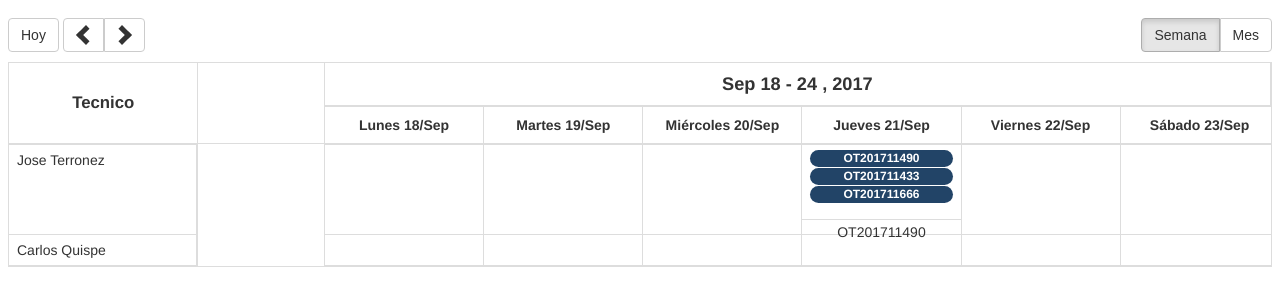
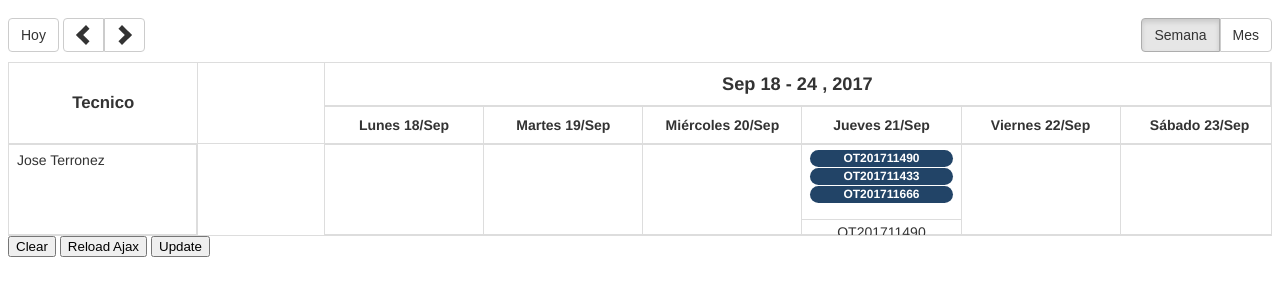
Before and after one commit to victorest03/miniSchedulerJs, a website: page index.html in a window 1280 px wide. Drawn offline with nearby package versions, Linux system fonts and the light colour scheme; files that its build step writes are made by us from their sources.

Commit message:
finish commit

```diff
--- /dev/null
+++ b/data.json
@@ -0,0 +1,28 @@
+[
+    {
+        "name": "Jose Terronez",
+        "data": [
+            {
+                "date": "2017-09-21T00:00:00.00",
+                "info": "OT201711490"
+            },
+            {
+                "date": "2017-09-21T00:00:00.00",
+                "info": "OT201711433"
+            },
+            {
+                "date": "2017-09-21T00:00:00.00",
+                "info": "OT201711666"
+            }
+        ],
+        "footer":[
+            {
+                "date": "2017-09-21T00:00:00.00",
+                "contend": "OT201711490"
+            }
+        ],
+        "extra": {
+            "pk_eTecnico": 5
+        }
+    }
+]
--- a/gulpfile.js
+++ b/gulpfile.js
@@ -50,4 +50,4 @@
     gulp.watch("./scss/**/*.scss",["CompileSass"]);
     gulp.watch(["./css/**/*.css", "!./css/**/*.min.css"],["minifycss"]);
     gulp.watch(["./js/**/*.js","!./js/**/*.min.js"],["minifyjs"]);
-});1
+});
--- a/index.html
+++ b/index.html
@@ -9,6 +9,9 @@
 </head>
 <body>
     <div id="calendario"></div>
+    <button id="clear">Clear</button>
+    <button id="reload">Reload Ajax</button>
+    <button id="update">Update</button>
     <script src="https://code.jquery.com/jquery-3.2.1.min.js"></script>
     <script src="/js/miniScheduler.min.js"></script>
     <script src="/js/index.min.js"></script>
--- a/js/index.js
+++ b/js/index.js
@@ -1,47 +1,22 @@
 $(function(){
-    $("#calendario").miniSheduler({
-        url:"",
-        customData:[
-            {
-                name: "Jose Terronez",
-                data: [
-                    {
-                        date: new Date(),
-                        info: "OT201711490"
-                    },
-                    {
-                        date: new Date(),
-                        info: "OT201711433"
-                    },
-                    {
-                        date: new Date(),
-                        info: "OT201711666"
-                    }
-                ],
-                footer:[
-                    {
-                        date: new Date(),
-                        contend: "OT201711490"
-                    }
-                ]
-            },
-            {
-                name: "Carlos Quispe",
-                data: [
-                    {
-                        date: new Date("09/07/2017"),
-                        info: "OT201751210"
-                    }
-                ],
-                footer:[
-                    {
-                        date: new Date("09/08/2017"),
-                        contend: "Guardia",
-                        background: "red",
-                        color: "white"
-                    }
-                ]
-            }
-        ]
+    var miniSheduler = $("#calendario").miniSheduler({
+        ajax:{
+            url:"./data.json"
+        },
+        onClick:function(data){
+            console.log(data)
+        }
+    })
+
+    $("#clear").on("click",()=>{
+        miniSheduler.destroy();
+    })
+
+    $("#reload").on("click",()=>{
+        miniSheduler.load.url("/data2.json");
+    })
+
+    $("#update").on("click",()=>{
+        miniSheduler.load.update();
     })
 })
--- a/js/miniScheduler.js
+++ b/js/miniScheduler.js
@@ -3,7 +3,7 @@
 $.fn.extend({
     miniSheduler: function(parameters) {
 
-        var rangeDateVisible,modeView;
+        var rangeDateVisible,modeView,ajaxUrl;
         var customData = [];
         var defaultConfig = {
             mode: "week",
@@ -13,7 +13,8 @@
                 dayNames: ["Domingo", "Lunes", "Martes", "Miércoles", "Jueves", "Viernes", "Sábado"],
                 dayNamesShort: ["Dom", "Lun", "Mar", "Mié", "Jue", "Vie", "Sáb"],
                 dayNamesMin: ["D", "L", "M", "X", "J", "V", "S"]
-            }
+            },
+            draggable: false
         }
 
         const $miniSheduler = $(this).addClass("miniSheduler");
@@ -163,8 +164,19 @@
         });
 
         $("body").on("click", ".time-area-item", function () {
-            const $thisId = $(this).attr("id");
-            console.log(customData[$thisId.split("-")[3]].data[$thisId.split("-")[4]]);
+            let $thisId = $(this).attr("id");
+            let indexRow = $thisId.split("-")[3];
+            let indexItem = $thisId.split("-")[4];
+
+            let dataItem = {
+                name: customData[indexRow].name,
+                extra: customData[indexRow].extra,
+                item: customData[indexRow].data[indexItem]
+            }
+
+            if(defaultConfig.onClick){
+                defaultConfig.onClick(dataItem);
+            }
         });
 
         function changeView(requireDate) {
@@ -206,6 +218,18 @@
             });
         }
 
+        function ajaxRequest(){
+            $.ajax({
+                url: ajaxUrl,
+                type: "GET",
+                dataType: "json",
+                success: function (data) {
+                    customData = data;
+                    loadData();
+                }
+            });
+        }
+
         function loadData() {
             $mnsBodyMnsResourceArea.find("table>tbody").html("");
             $mnsBodyMnsTimeArea.find("table>tbody").html("");
@@ -222,16 +246,18 @@
 
                 for (let i = 0; i < rangeDateVisible.length; i++) {
                     var contendTd = $("<td>");
-                    var contendRow = $(`<div class="mns-row mns-area-row-${index}" ondrop="drop(event)" ondragover="allowDrop(event)">`);
+                    var contendRow = $(`<div class="mns-row mns-area-row-${index}" ${defaultConfig.draggable ? 'ondrop="drop(event)" ondragover="allowDrop(event)"':''}>`);
                     $.each(value.data, function (id, val) {
-                        if (rangeDateVisible[i].getDate() === val.date.getDate() && rangeDateVisible[i].getMonth() === val.date.getMonth() && rangeDateVisible[i].getFullYear() === val.date.getFullYear()) {
-                            contendRow.append(`<div class='time-area-item' id='time-area-item-${index}-${i}' draggable='true' ondragstart="drag(event)">${val.info}</div>`);
+                        let dateCustom = new Date(val.date);
+                        if (rangeDateVisible[i].getDate() === dateCustom.getDate() && rangeDateVisible[i].getMonth() === dateCustom.getMonth() && rangeDateVisible[i].getFullYear() === dateCustom.getFullYear()) {
+                            contendRow.append(`<div class='time-area-item' id='time-area-item-${index}-${id}' ${defaultConfig.draggable ? 'draggable="true" ondragstart="drag(event)"':''}>${val.info}</div>`);
                         }
                     });
                     contendTd.append(contendRow);
                     if(value.footer){
                         $.each(value.footer, function (id, val) {
-                            if (rangeDateVisible[i].getDate() === val.date.getDate() && rangeDateVisible[i].getMonth() === val.date.getMonth() && rangeDateVisible[i].getFullYear() === val.date.getFullYear()) {
+                            let dateCustom = new Date(val.date);
+                            if (rangeDateVisible[i].getDate() === dateCustom.getDate() && rangeDateVisible[i].getMonth() === dateCustom.getMonth() && rangeDateVisible[i].getFullYear() === dateCustom.getFullYear()) {
                                 let f = $(`<div class="mns-row-pie">${val.contend}</div>`);
                                 if(val.background) f.css({background: val.background})
                                 if(val.color) f.css({color: val.color})
@@ -314,14 +340,38 @@
         }
 
         function initial() {
+            modeView = defaultConfig.mode;
+            if(parameters.ajax.data) customData = parameters.ajax.data;
+            else if(parameters.ajax.url && parameters.ajax.url.length !== 0){
+                ajaxUrl = parameters.ajax.url;
+                ajaxRequest();
+            }
 
-            modeView = defaultConfig.mode;
-            customData = parameters.customData;
-
+            defaultConfig.draggable = parameters.draggable;
+            defaultConfig.onClick = parameters.onClick;
             changeView();
             loadData();
         }
 
         initial();
+
+        return {
+            destroy : function(){
+                $miniSheduler.html("");
+            },
+            load:{
+                url:function(url){
+                    ajaxUrl = url
+                    ajaxRequest()
+                },
+                data:function(dataReload){
+                    customData = dataReload;
+                    loadData();
+                },
+                update:function(){
+                    ajaxRequest();
+                }
+            }
+        }
     }
   });
```
Also changed, not shown: data2.json (added, +24 -0 lines), js/index.min.js, js/miniScheduler.min.js.
